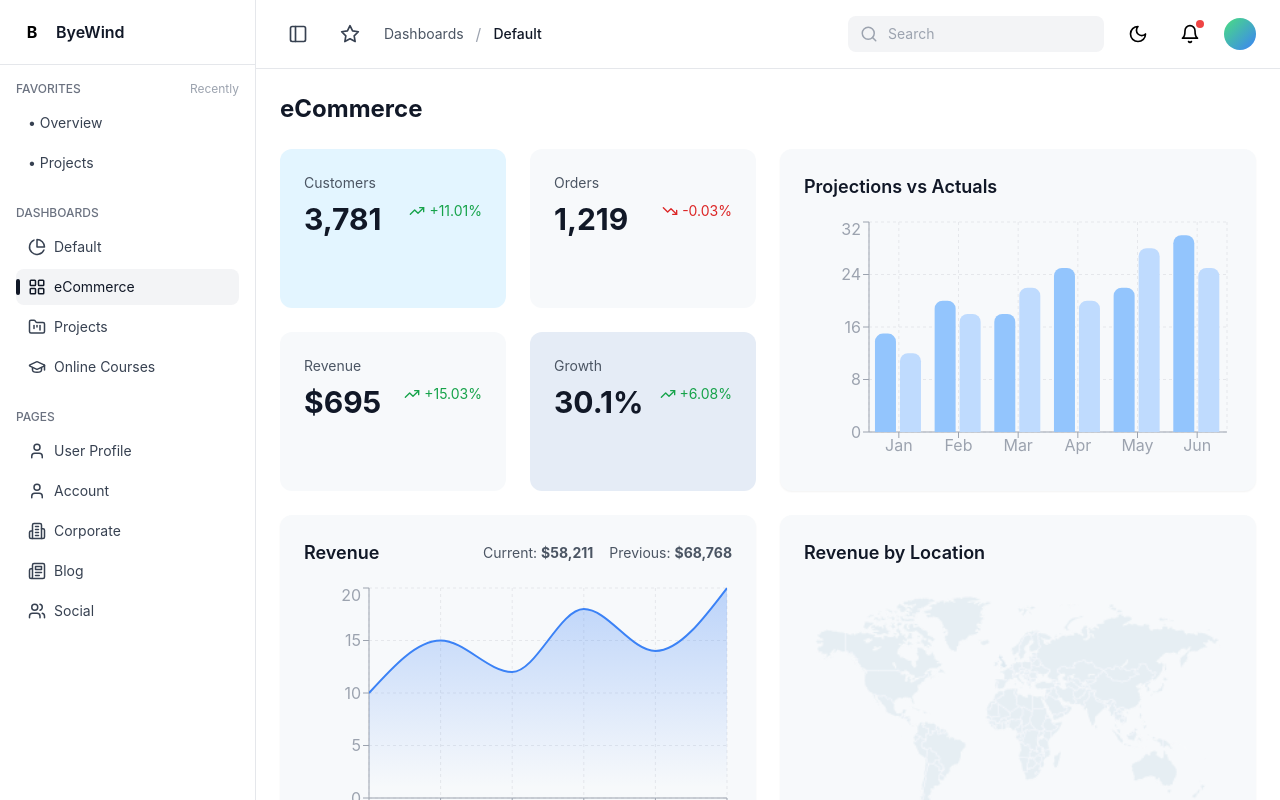
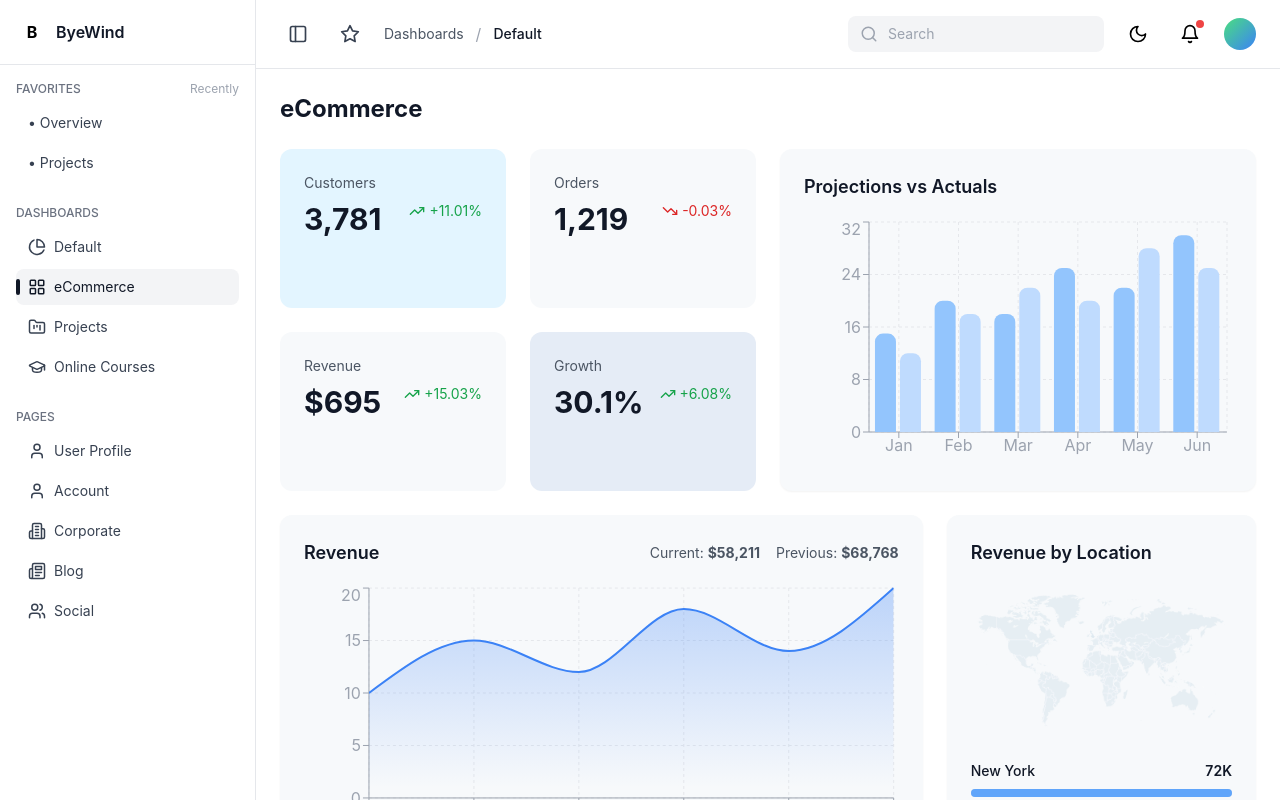
Before and after one commit to drvcodenta/fuzzy-doodle, a React (Vite) app: page /ecommerce in a window 1280 px wide. Built offline with nearby package versions, Linux system fonts and the light colour scheme.

Commit message:
remove transition

```diff
--- a/src/components/Layout.jsx
+++ b/src/components/Layout.jsx
@@ -61,7 +61,7 @@ function Layout({ children, darkMode, setDarkMode }) {
           x: sidebarOpen ? 0 : -256,
         }}
         transition={{ duration: 0.3, ease: "easeInOut" }}
-        className={`fixed lg:static bg-white dark:bg-[#1c1c1c] border-r border-gray-200 dark:border-gray-700 h-full z-30 overflow-hidden transition-all duration-300 ${
+        className={`fixed lg:static bg-white dark:bg-[#1c1c1c] border-r border-gray-200 dark:border-gray-700 h-full z-30 overflow-hidden ${
           sidebarOpen ? 'w-64' : 'w-64 lg:w-0 lg:border-0'
         }`}
       >
--- a/src/pages/Dashboard.jsx
+++ b/src/pages/Dashboard.jsx
@@ -144,13 +144,13 @@ function Dashboard() {
       </div>
 
       {/* Revenue Chart and Revenue by Location */}
-      <div className="grid grid-cols-1 lg:grid-cols-2 gap-4 sm:gap-6">
+      <div className="grid grid-cols-1 lg:grid-cols-3 gap-4 sm:gap-6">
         {/* Revenue Chart */}
         <motion.div
           initial={{ opacity: 0, y: 20 }}
           animate={{ opacity: 1, y: 0 }}
           transition={{ delay: 0.5 }}
-          className="bg-[#F7F9FB] dark:bg-[#282828] p-4 sm:p-6 rounded-xl shadow-sm"
+          className="lg:col-span-2 bg-[#F7F9FB] dark:bg-[#282828] p-4 sm:p-6 rounded-xl shadow-sm"
         >
           <div className="flex flex-col sm:flex-row sm:items-center sm:justify-between mb-4 gap-2">
             <h3 className="text-base sm:text-lg font-semibold text-gray-900 dark:text-white">Revenue</h3>
```
